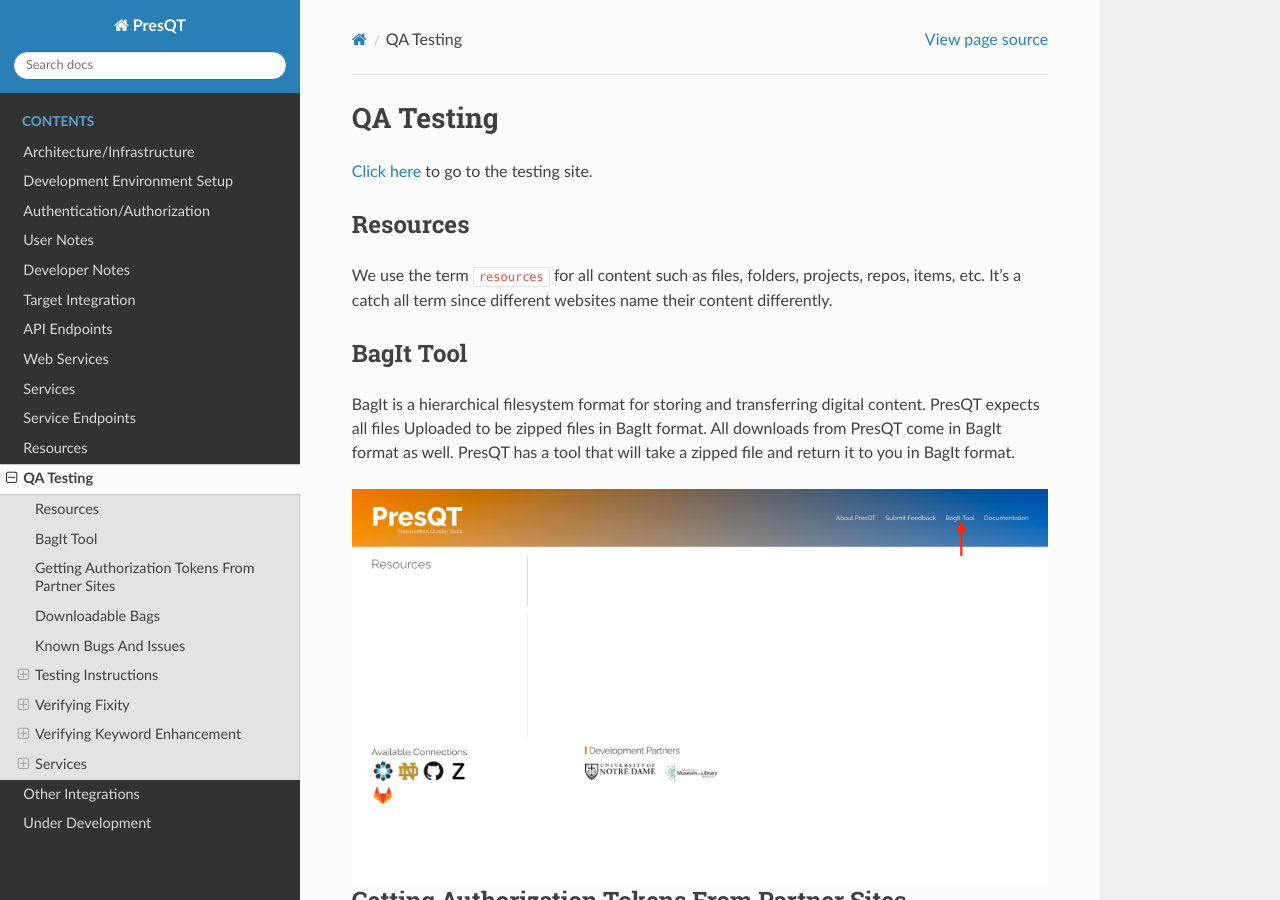
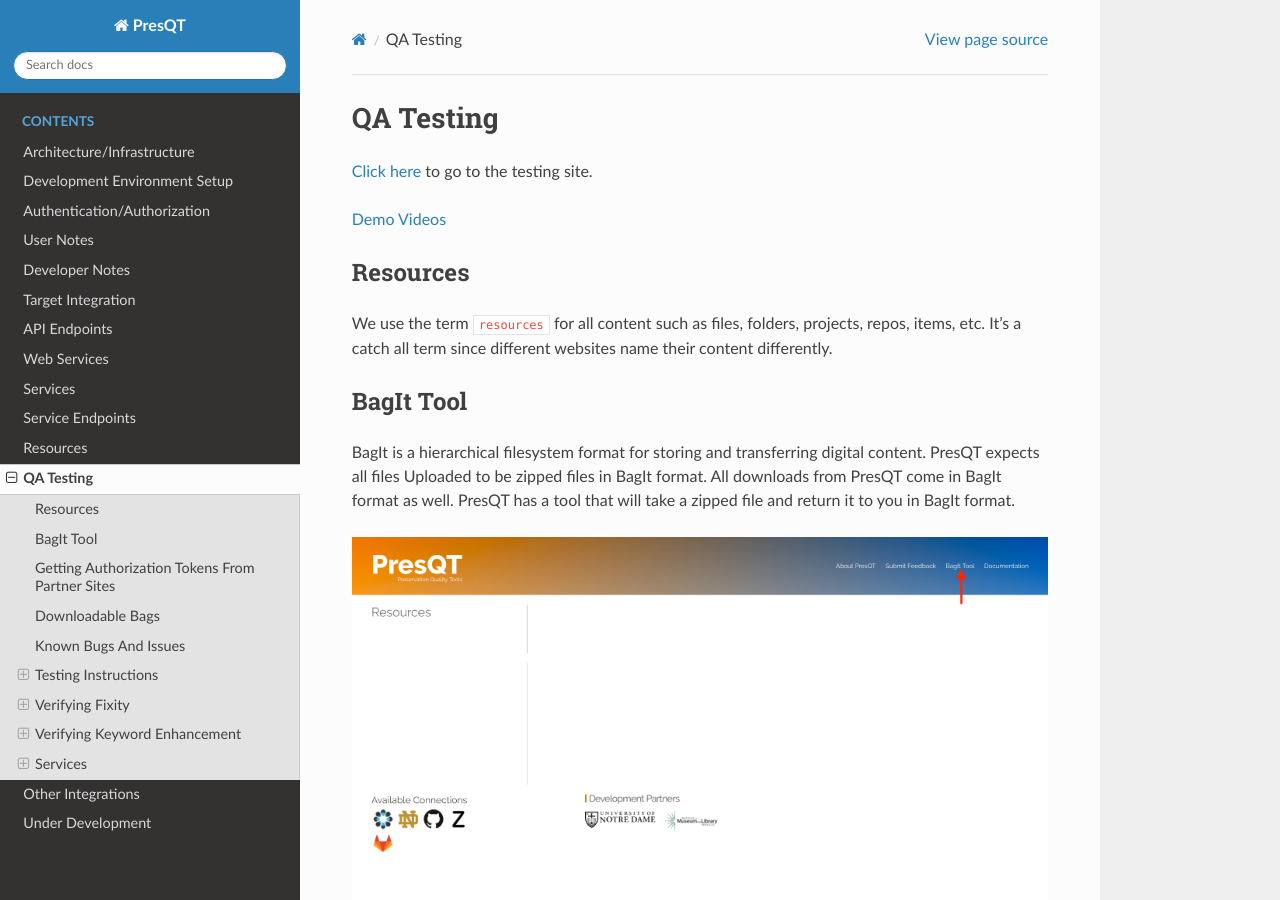
Before and after one commit to Lucy-Family-Institute/presqt, a Sphinx documentation site: the page built from docs/qa.rst, in a window 1280 px wide and 900 px high. Built offline with Sphinx 7.4.7 and the Read the Docs theme 2.0.0, drawn with Linux system fonts in a browser that asks for light colours; some of the changed text lies outside the part shown.

Commit message:
Added Demo video links

```diff
--- a/docs/qa.rst
+++ b/docs/qa.rst
@@ -6,6 +6,12 @@
 .. |qa_location_link| raw:: html
 
    <a href="https://presqt-prod.crc.nd.edu" target="_blank">Click here</a>
+
+|training_link|
+
+.. |training_link| raw:: html
+
+   <a href="https://drive.google.com/drive/folders/1FxFYatauUq5swIlPHwm4hAnlSBB41c7u?usp=sharing" target="_blank">Demo Videos</a>
 
 Resources
 ---------
@@ -81,6 +87,12 @@
 
    <a href="https://presqt-prod.crc.nd.edu" target="_blank">Click here</a>
 
+|training_link|
+
+.. |training_link| raw:: html
+
+   <a href="https://drive.google.com/drive/folders/1FxFYatauUq5swIlPHwm4hAnlSBB41c7u?usp=sharing" target="_blank">Demo Videos</a>
+
 1. After logging in you can navigate through your ``Resource Collection`` by clicking on the folders and files on the left.
 2. Clicking on a resource shows you the ``Resource Details`` on the right.
 
@@ -110,6 +122,12 @@
 .. |qa_location_link| raw:: html
 
    <a href="https://presqt-prod.crc.nd.edu" target="_blank">Click here</a>
+
+|training_link|
+
+.. |training_link| raw:: html
+
+   <a href="https://drive.google.com/drive/folders/1FxFYatauUq5swIlPHwm4hAnlSBB41c7u?usp=sharing" target="_blank">Demo Videos</a>
 
 1. To download a resource, first select the resource in the ``resource collection`` and then click
 the ``Download`` action button in the details section.
@@ -144,6 +162,12 @@
 .. |qa_location_link| raw:: html
 
    <a href="https://presqt-prod.crc.nd.edu" target="_blank">Click here</a>
+
+|training_link|
+
+.. |training_link| raw:: html
+
+   <a href="https://drive.google.com/drive/folders/1FxFYatauUq5swIlPHwm4hAnlSBB41c7u?usp=sharing" target="_blank">Demo Videos</a>
 
 Upload As A New Project
 +++++++++++++++++++++++
@@ -220,6 +244,12 @@
 .. |qa_location_link| raw:: html
 
    <a href="https://presqt-prod.crc.nd.edu" target="_blank">Click here</a>
+
+|training_link|
+
+.. |training_link| raw:: html
+
+   <a href="https://drive.google.com/drive/folders/1FxFYatauUq5swIlPHwm4hAnlSBB41c7u?usp=sharing" target="_blank">Demo Videos</a>
 
 1. To transfer a resource to another target, first select the resource in the ``resource collection``
 and then click the ``Transfer`` button in the details section.
@@ -333,6 +363,12 @@
 
    <a href="https://presqt-prod.crc.nd.edu" target="_blank">Click here</a>
 
+|training_link|
+
+.. |training_link| raw:: html
+
+   <a href="https://drive.google.com/drive/folders/1FxFYatauUq5swIlPHwm4hAnlSBB41c7u?usp=sharing" target="_blank">Demo Videos</a>
+
 Send a Proposal to EaaSI
 ++++++++++++++++++++++++
 1. To send a resource to EaaSI, first select the resource in the ``resource collection`` and then click
```
